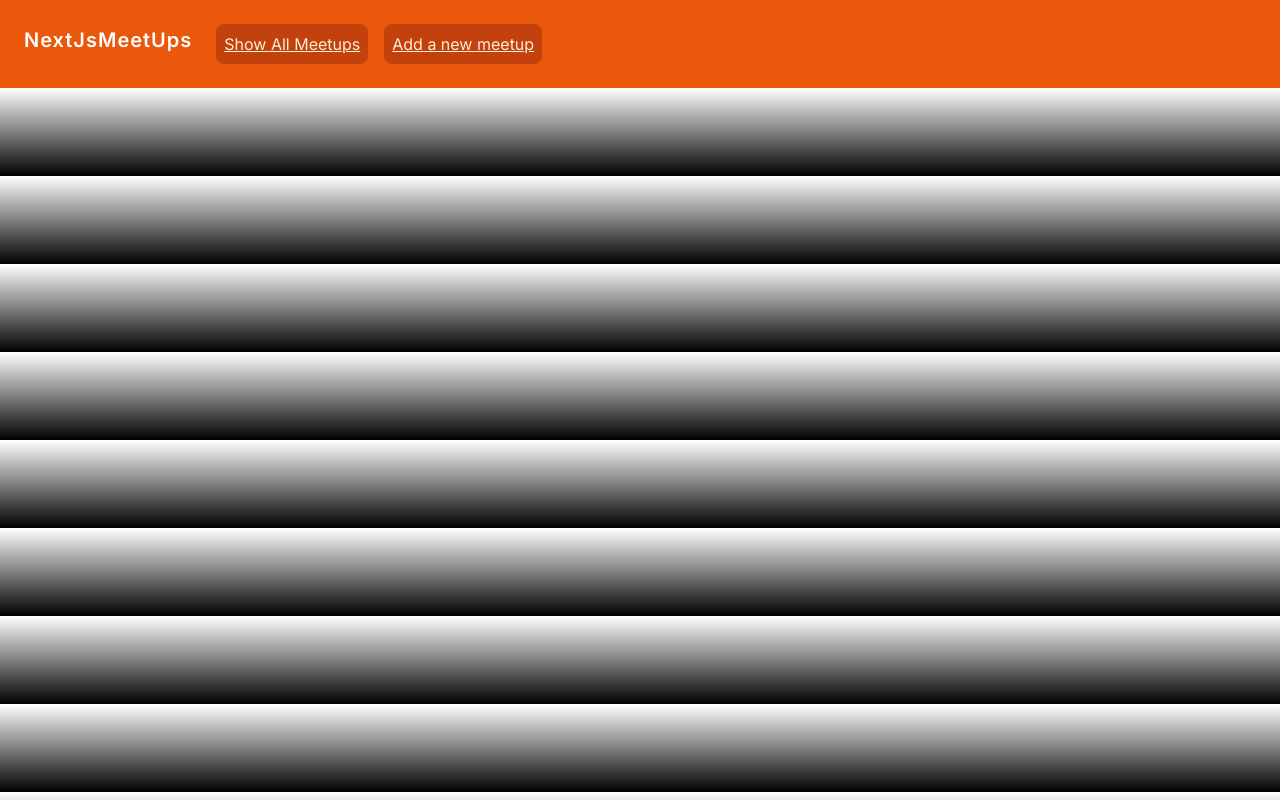
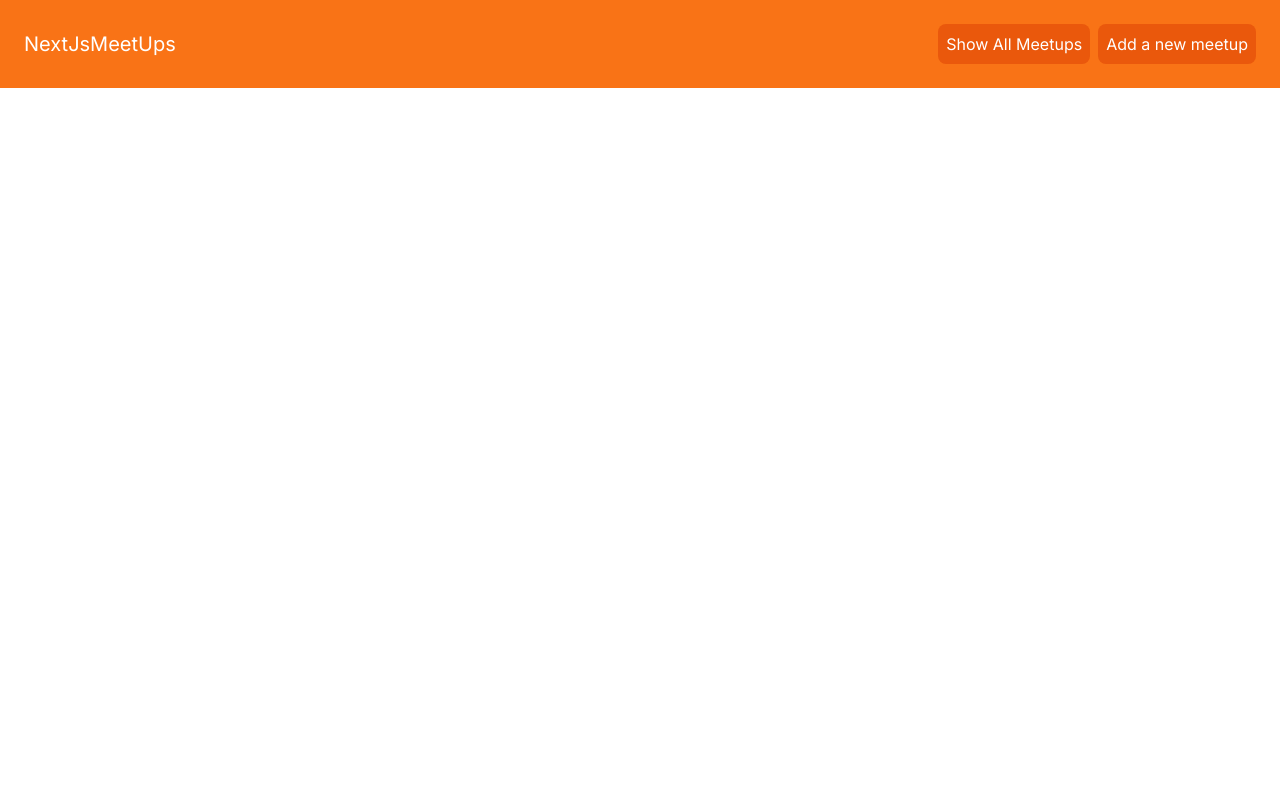
Before and after one commit to harisaini778/NextJsMeetUp, a Next.js app: page / in a window 1280 px wide. Built offline with nearby package versions, Linux system fonts and the light colour scheme.

Commit message:
added stylings to the all-meetups component

```diff
--- a/src/app/all-meetups/page.js
+++ b/src/app/all-meetups/page.js
@@ -1,11 +1,8 @@
 "use client"
-
 import { useSelector } from "react-redux";
-
+import { Card, Container, Row, Col } from "react-bootstrap";
 import { initialMeetups } from "../store/Features/slices/page";
-
 import Link from "next/link";
-
 import "../styles/styles.css";
 
 const AllMeetUps = () => {
@@ -13,36 +10,31 @@ const AllMeetUps = () => {
   const meetups = meet ? Object.values(meet) : [];
 
   return (
-        <div className="flex flex-wrap p-5">
+    <Container>
+      <Row xs={1} md={3} className="g-4">
         {meetups.map((meetup) => (
-                <div
-                    key={meetup.id}
-                    className="max-w-sm rounded overflow-hidden shadow-lg mx-2 my-2"
-                >
-                    <img
-                        className="w-full"
+          <Col key={meetup.id}>
+            <Card style={{ width: '18rem' }}>
+              <Card.Img
+                variant="top"
                 src={meetup.image}
                 alt={meetup.name}
+                style={{ height: '15rem', objectFit: 'cover' }}
               />
-                    <div className="px-6 py-4">
-                        <div className="font-bold text-xl mb-2">
-                            {meetup.name}
-                        </div>
-                        <p className="text-gray-700 text-base">
-                            Address: {meetup.address}
-                        </p>
-                        <p className="text-gray-700 text-base">
-                            Time: {meetup.time}
-                        </p>
-                    </div>
-                    <div className="px-6 pt-4 pb-2">
-                        <Link href={`/meetups/${meetup.id}`}  className="bg-orange-500 hover:bg-orange-700 text-white font-bold py-2 px-4 rounded">
-                                Show Details
+              <Card.Body>
+                <Card.Title>{meetup.name}</Card.Title>
+                <Card.Text>Address: {meetup.address}</Card.Text>
+                <Card.Text>Time: {meetup.time}</Card.Text>
+                <Link href={`/showdetails/${meetup.id}`} passHref>
+                <button className="bg bg-orange-500 border-orange-500  hover:bg-orange-700 hover:border-orange-700
+                   text-white p-2 rounded-lg" >Show Details</button>
                 </Link>
-                    </div>
-                </div>
+              </Card.Body>
+            </Card>
+          </Col>
         ))}
-        </div>
+      </Row>
+    </Container>
   );
 };
 
--- a/src/app/globals.css
+++ b/src/app/globals.css
@@ -1,27 +1,5 @@
 @tailwind base;
 @tailwind components;
 @tailwind utilities;
-@import '~bootstrap/dist/css/bootstrap.min.css';
 
-:root {
-  --foreground-rgb: 0, 0, 0;
-  --background-start-rgb: 255, 255, 255;
-  /* updated value */
-  --background-end-rgb: 255, 255, 255;
-  /* updated value */
-}
-
-@media (prefers-color-scheme: light) {
-  :root {
-    --foreground-rgb: 255, 255, 255;
-    --background-start-rgb: 0, 0, 0;
-    --background-end-rgb: 0, 0, 0;
-  }
-}
-
-body {
-  color: rgb(var(--foreground-rgb));
-  background: linear-gradient(to bottom,
-      transparent,
-      rgb(var(--background-end-rgb))) rgb(var(--background-start-rgb));
-}
+@import 'bootstrap/dist/css/bootstrap.min.css';
--- a/src/app/layout.js
+++ b/src/app/layout.js
@@ -1,5 +1,10 @@
 import { Inter } from 'next/font/google';
 import './globals.css';
+//import "../../node_modules/bootstrap/dist/js/bootstrap";
+//import "../../node_modules/bootstrap/dist/css/bootstrap";
+import "bootstrap/dist/css/bootstrap.css";
+//import "bootstrap/dist/js/bootstrap";
+
 import Providers from './store/Features/page';
 
 const inter = Inter({ subsets: ['latin'] });
--- a/src/app/page.js
+++ b/src/app/page.js
@@ -1,37 +1,44 @@
-import React from 'react';
-import "./styles/styles.css"
+"use client"
+
+import React, { useState } from 'react';
 import Link from 'next/link';
-
+import { Navbar, Nav, Container } from 'react-bootstrap';
+import AllMeetUps from './all-meetups/page';
 
 export default function Home() {
+  const [meetUpIsVisible, setMeetUpIsVisible] = useState(false);
+
+  const showMeetUpHandler = () => {
+    setMeetUpIsVisible((prevState) => !prevState);
+  };
+
   return (
-
-     <div>
-      <nav className='flex flex-col lg:flex-row items-center bg-orange-600 p-6'>
-        <div className='flex items-center flex-shrink-0 text-white mr-6 mb-2 lg:mb-0'>
-          <span className='font-semibold text-xl tracking-wider'>
-            NextJsMeetUps
-          </span>
-        </div>
-        <div className='w-full flex lg:flex-row lg:items-center lg:w-auto lg:justify-end sm:justify-center'>
-          <div className='lg:mr-2 lg:mb-0'>
-            <div className="bg-orange-700 rounded-lg inline-block p-2 hover:bg-orange-800 mr-2 ">
-              <Link href="/all-meetups" className='text-orange-100 hover:text-white'>
-                Show All Meetups
-              </Link>
-            </div>
+    <div>
+      <Navbar  variant="dark" className="p-4 bg-orange-500">
+        <Navbar.Brand>
+          NextJsMeetUps
+        </Navbar.Brand>
+        <Nav className="ml-auto">
+          <div className="mr-2">
+            <button onClick={showMeetUpHandler} className=" bg-orange-600 border-orange-600  hover:bg-orange-700 hover:border-orange-700
+            text-white p-2 rounded-lg"
+            >
+              Show All Meetups
+            </button>
           </div>
           <div>
-            <div className='bg-orange-700 rounded-lg hover:bg-orange-800 p-2 '>
-              <Link href="/add-meetups" className='text-orange-100 hover:text-white'>
+            <Link href="/add-meetups">
+              <button className=" bg-orange-600 border-orange-600  hover:bg-orange-700 hover:border-orange-700
+               text-white p-2 rounded-lg" >
                 Add a new meetup
-              </Link>
-            </div>
+              </button>
+            </Link>
           </div>
-        </div>
-      </nav>
+        </Nav>
+      </Navbar>
+      <Container className='mt-5'>
+         {meetUpIsVisible && <AllMeetUps />}
+      </Container>
     </div>
-
-
   );
 }
--- a/src/app/store/Features/slices/page.js
+++ b/src/app/store/Features/slices/page.js
@@ -10,16 +10,23 @@ const initialState = {
     name: 'Sample Meetup 1',
     address: '123 Street, City',
     time: '2023-10-20 14:00:00',
-    image: 'https://source.unsplash.com/featured/?city', // Replace with the actual URL of the image
+    image: 'https://source.unsplash.com/featured/?city',
   },
   {
     id: 2,
     name: 'Sample Meetup 2',
     address: '456 Avenue, Town',
     time: '2023-10-21 16:00:00',
-    image: 'https://source.unsplash.com/featured/?nature', // Replace with the actual URL of the image
+    image: 'https://source.unsplash.com/featured/?buildings',
+    },
+   {
+    id: 3,
+    name: 'Sample Meetup 3',
+    address: 'Aerodom, Town',
+    time: '2023-10-21 16:00:00',
+    image: 'https://source.unsplash.com/featured/?london',
   },
-  // Add more sample meetups as needed
+
   ],
 
 };
```
Lines whose indentation alone changed are shown as unchanged.
